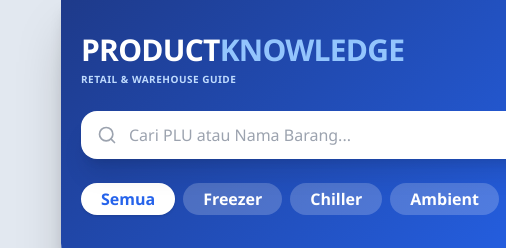
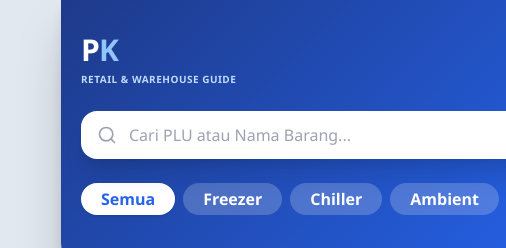
Before and after one commit to priandana/product-knowledge, a plain HTML site: page index.html in a window 1280 px wide. Shown: the top 248 px of the page, 319-825 px from the left. Drawn offline with nearby package versions, Linux system fonts and the light colour scheme; no server answers.

Commit message:
Update index.html

```diff
--- a/index.html
+++ b/index.html
@@ -51,7 +51,7 @@
         <div class="glass-header text-white pt-8 pb-16 px-5 rounded-b-[2.5rem] shadow-lg relative z-10">
             <div class="w-full flex justify-between items-center mb-6">
                 <div>
-                    <h1 class="text-3xl font-extrabold tracking-tight">PRODUCT<span class="text-blue-300">KNOWLEDGE</span></h1>
+                    <h1 class="text-3xl font-extrabold tracking-tight">P<span class="text-blue-300">K</span></h1>
                     <p class="text-[10px] text-blue-200 font-bold tracking-wider uppercase mt-1">Retail & Warehouse Guide</p>
                 </div>
                 <!-- Ikon Profil/Logo -->
```
